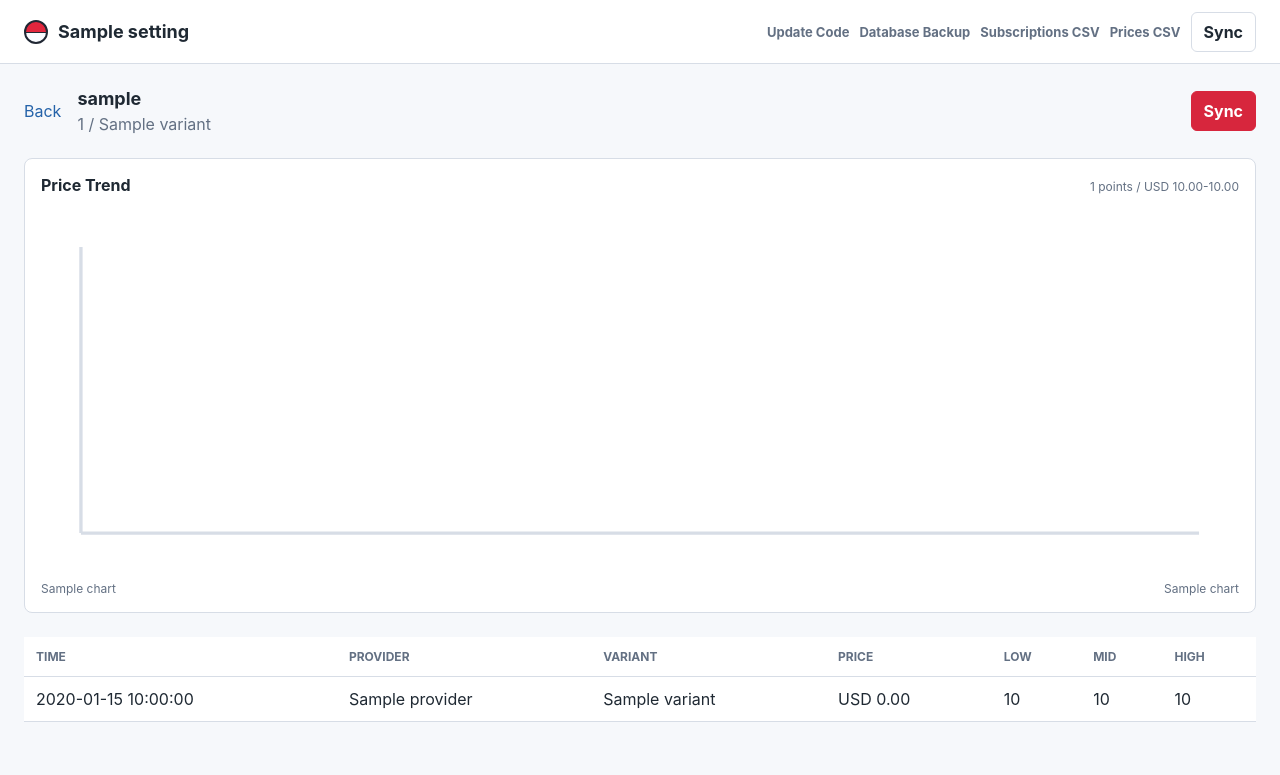
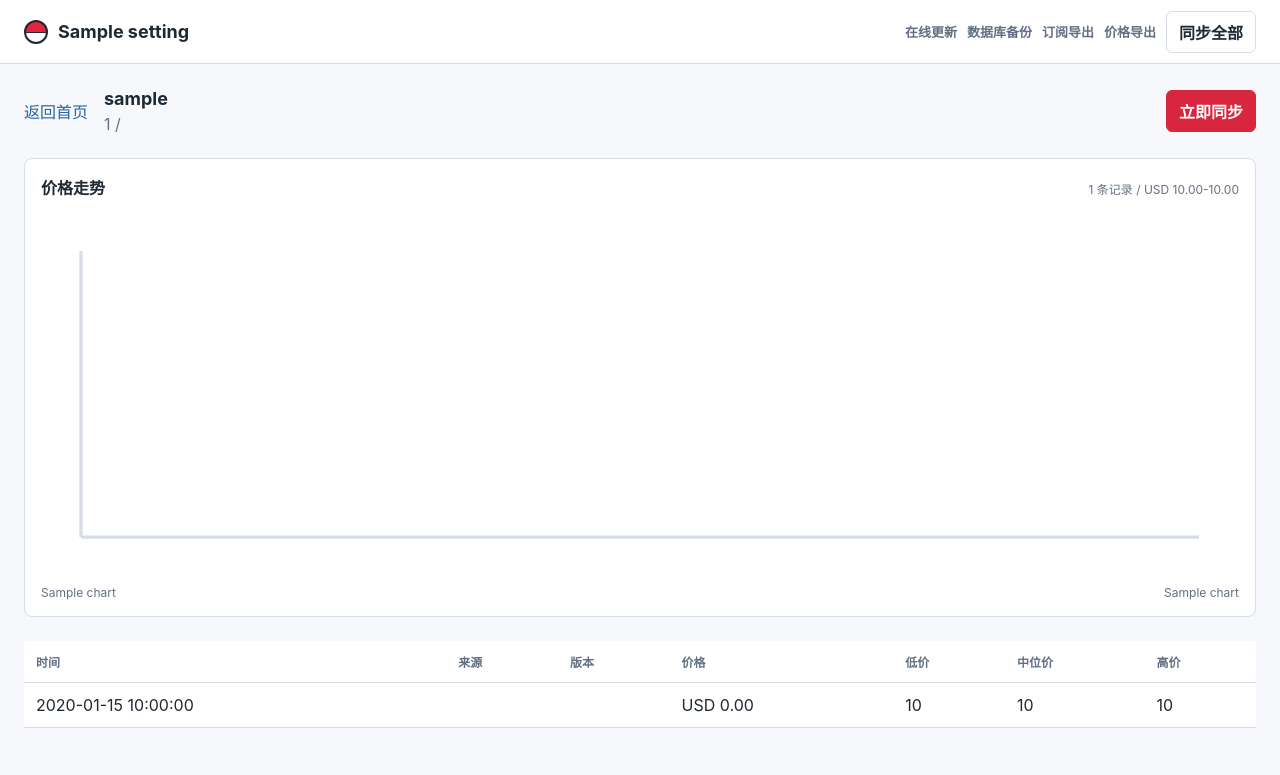
Before and after one commit to tyrantcwj/YKS, a FastAPI app: template app/templates/detail.html in a window 1280 px wide. Shown: the top 775 px of the page. Run offline with FastAPI, Linux system fonts and the light colour scheme; the template is opened without the code that fills it: most values are stand-ins (such as "Sample title", 1, 10 or a date in 2020).

Commit message:
Localize UI and fix card layout

```diff
--- a/app/config.py
+++ b/app/config.py
@@ -2,7 +2,7 @@ from pydantic_settings import BaseSettings, SettingsConfigDict
 
 
 class Settings(BaseSettings):
-    app_name: str = "Pokemon Price Watch"
+    app_name: str = "宝可梦卡价格订阅"
     database_path: str = "data/app.db"
     sync_interval_minutes: int = 360
     tcgdex_locale: str = "en"
--- a/app/main.py
+++ b/app/main.py
@@ -33,6 +33,30 @@ STATIC_DIR = APP_DIR / "static"
 TEMPLATES_DIR = APP_DIR / "templates"
 STATIC_DIR.mkdir(parents=True, exist_ok=True)
 templates = Jinja2Templates(directory=str(TEMPLATES_DIR))
+
+VARIANT_LABELS = {
+    "holo": "闪卡",
+    "normal": "普通",
+    "reverse": "反闪",
+    "standard": "标准",
+}
+
+PROVIDER_LABELS = {
+    "tcgplayer": "TCGplayer",
+    "cardmarket": "Cardmarket",
+}
+
+
+def variant_label(value: str | None) -> str:
+    if not value:
+        return "未选择"
+    return VARIANT_LABELS.get(value, value)
+
+
+def provider_label(value: str | None) -> str:
+    if not value:
+        return "待同步"
+    return PROVIDER_LABELS.get(value, value)
 
 
 def parse_optional_float(value: str | None) -> float | None:
@@ -83,7 +107,7 @@ app.mount("/static", StaticFiles(directory=str(STATIC_DIR)), name="static")
 def _unauthorized() -> Response:
     return Response(
         status_code=401,
-        headers={"WWW-Authenticate": 'Basic realm="Pokemon Price Watch"'},
+        headers={"WWW-Authenticate": 'Basic realm="YKS"'},
     )
 
 
@@ -126,6 +150,8 @@ async def dashboard(request: Request, q: str = ""):
             "query": q.strip(),
             "search_results": search_results,
             "display_price": display_price,
+            "variant_label": variant_label,
+            "provider_label": provider_label,
         },
     )
 
@@ -309,6 +335,8 @@ async def subscription_detail(request: Request, subscription_id: int):
             "history": history,
             "chart": build_price_chart(history, subscription["variant"]),
             "display_price": display_price,
+            "variant_label": variant_label,
+            "provider_label": provider_label,
         },
     )
 
--- a/app/static/styles.css
+++ b/app/static/styles.css
@@ -19,7 +19,7 @@ body {
   margin: 0;
   background: var(--paper);
   color: var(--ink);
-  font-family: Inter, ui-sans-serif, system-ui, -apple-system, BlinkMacSystemFont, "Segoe UI", sans-serif;
+  font-family: Inter, "Microsoft YaHei", "PingFang SC", ui-sans-serif, system-ui, -apple-system, BlinkMacSystemFont, "Segoe UI", sans-serif;
 }
 
 button,
@@ -38,6 +38,7 @@ a {
   background: #ffffff;
   border-bottom: 1px solid var(--line);
   display: flex;
+  gap: 16px;
   justify-content: space-between;
   min-height: 64px;
   padding: 0 24px;
@@ -58,7 +60,9 @@ a {
 .top-actions {
   align-items: center;
   display: flex;
+  flex-wrap: wrap;
   gap: 10px;
+  justify-content: flex-end;
 }
 
 .top-actions a {
@@ -292,18 +301,21 @@ button,
   font-size: 18px;
   line-height: 1.2;
   margin: 0 0 4px;
+  overflow-wrap: anywhere;
 }
 
 .card p,
 .detail-head p {
   color: var(--muted);
   margin: 0;
+  overflow-wrap: anywhere;
 }
 
 .status {
   background: #e8f7f0;
   border-radius: 999px;
   color: var(--green);
+  flex: 0 0 auto;
   font-size: 12px;
   font-weight: 800;
   padding: 4px 8px;
@@ -508,7 +535,6 @@ td {
 th {
   color: var(--muted);
   font-size: 12px;
-  text-transform: uppercase;
 }
 
 @media (max-width: 860px) {
--- a/app/templates/base.html
+++ b/app/templates/base.html
@@ -1,5 +1,5 @@
 <!doctype html>
-<html lang="en">
+<html lang="zh-CN">
   <head>
     <meta charset="utf-8">
     <meta name="viewport" content="width=device-width, initial-scale=1">
@@ -13,12 +13,12 @@
         <span>{{ settings.app_name }}</span>
       </a>
       <nav class="top-actions">
-        <a href="/update">Update Code</a>
-        <a href="/export/database.sqlite">Database Backup</a>
-        <a href="/export/subscriptions.csv">Subscriptions CSV</a>
-        <a href="/export/prices.csv">Prices CSV</a>
+        <a href="/update">在线更新</a>
+        <a href="/export/database.sqlite">数据库备份</a>
+        <a href="/export/subscriptions.csv">订阅导出</a>
+        <a href="/export/prices.csv">价格导出</a>
         <form action="/sync" method="post">
-          <button title="Sync all" aria-label="Sync all">Sync</button>
+          <button title="同步全部订阅" aria-label="同步全部订阅">同步全部</button>
         </form>
       </nav>
     </header>
--- a/app/templates/detail.html
+++ b/app/templates/detail.html
@@ -1,25 +1,25 @@
 {% extends "base.html" %}
 {% block content %}
 <section class="detail-head">
-  <a href="/">Back</a>
+  <a href="/">返回首页</a>
   <div>
     <h1>{{ subscription.nickname or subscription.card_id }}</h1>
-    <p>{{ subscription.card_id }} / {{ subscription.variant }}</p>
+    <p>{{ subscription.card_id }} / {{ variant_label(subscription.variant) }}</p>
   </div>
   <form action="/subscriptions/{{ subscription.id }}/sync" method="post">
-    <button class="primary-button">Sync</button>
+    <button class="primary-button">立即同步</button>
   </form>
 </section>
 
 <section class="chart-panel">
   <div class="chart-head">
-    <h2>Price Trend</h2>
+    <h2>价格走势</h2>
     {% if chart %}
-    <span>{{ chart.count }} points / {{ chart.currency }} {{ "%.2f"|format(chart.min_price) }}-{{ "%.2f"|format(chart.max_price) }}</span>
+    <span>{{ chart.count }} 条记录 / {{ chart.currency }} {{ "%.2f"|format(chart.min_price) }}-{{ "%.2f"|format(chart.max_price) }}</span>
     {% endif %}
   </div>
   {% if chart %}
-  <svg class="price-chart" viewBox="0 0 720 220" role="img" aria-label="Price trend chart">
+  <svg class="price-chart" viewBox="0 0 720 220" role="img" aria-label="价格走势图">
     <line x1="24" y1="196" x2="696" y2="196"></line>
     <line x1="24" y1="24" x2="24" y2="196"></line>
     <polyline points="{{ chart.points }}"></polyline>
@@ -29,7 +29,7 @@
     <span>{{ chart.last_label }}</span>
   </div>
   {% else %}
-  <p class="chart-empty">No price points for this variant yet.</p>
+  <p class="chart-empty">这个版本还没有价格记录。</p>
   {% endif %}
 </section>
 
@@ -37,13 +37,13 @@
   <table>
     <thead>
       <tr>
-        <th>Time</th>
-        <th>Provider</th>
-        <th>Variant</th>
-        <th>Price</th>
-        <th>Low</th>
-        <th>Mid</th>
-        <th>High</th>
+        <th>时间</th>
+        <th>来源</th>
+        <th>版本</th>
+        <th>价格</th>
+        <th>低价</th>
+        <th>中位价</th>
+        <th>高价</th>
       </tr>
     </thead>
     <tbody>
@@ -51,15 +51,15 @@
       {% set price = display_price(row) %}
       <tr>
         <td>{{ row.snapshot_at }}</td>
-        <td>{{ row.provider }}</td>
-        <td>{{ row.variant }}</td>
+        <td>{{ provider_label(row.provider) }}</td>
+        <td>{{ variant_label(row.variant) }}</td>
         <td>{% if price is not none %}{{ row.currency }} {{ "%.2f"|format(price) }}{% endif %}</td>
         <td>{{ row.low_price or "" }}</td>
         <td>{{ row.mid_price or "" }}</td>
         <td>{{ row.high_price or "" }}</td>
       </tr>
       {% else %}
-      <tr><td colspan="7">No history yet.</td></tr>
+      <tr><td colspan="7">还没有历史记录。</td></tr>
       {% endfor %}
     </tbody>
   </table>
--- a/docker-compose.yml
+++ b/docker-compose.yml
@@ -7,7 +7,7 @@ services:
     ports:
       - "8000:8000"
     environment:
-      APP_NAME: "Pokemon Price Watch"
+      APP_NAME: "宝可梦卡价格订阅"
       DATABASE_PATH: "/data/app.db"
       SYNC_INTERVAL_MINUTES: "360"
       TCGDEX_LOCALE: "en"
```
Also changed, not shown: other parts of app/static/styles.css (+41 -5 lines), README.zh-CN.md (+7 -7 lines), app/templates/dashboard.html (+33 -33 lines), app/templates/update.html (+10 -10 lines), tests/test_dashboard.py (+5 -5 lines), tests/test_notifier.py (+1 -1 lines), 1 other file.
